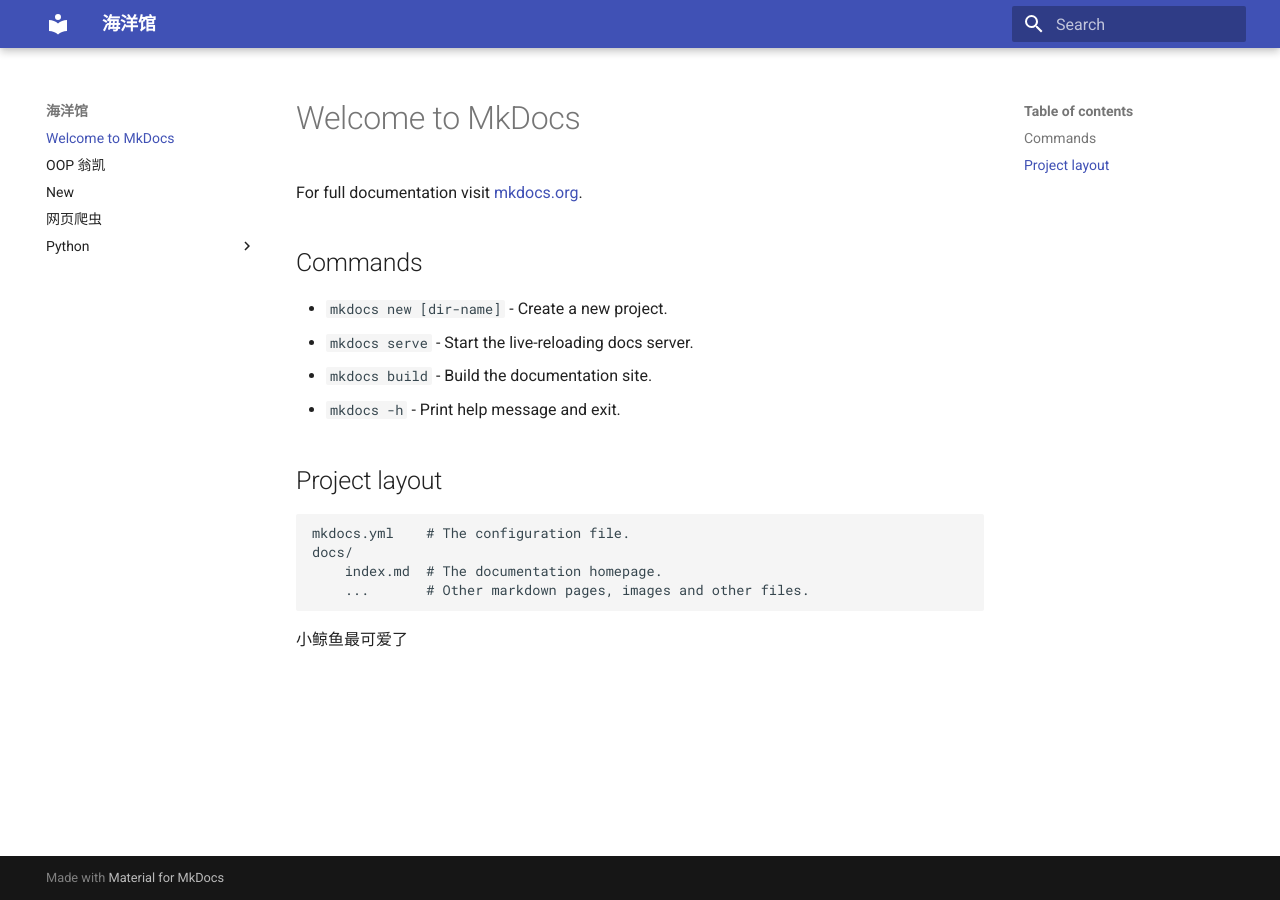
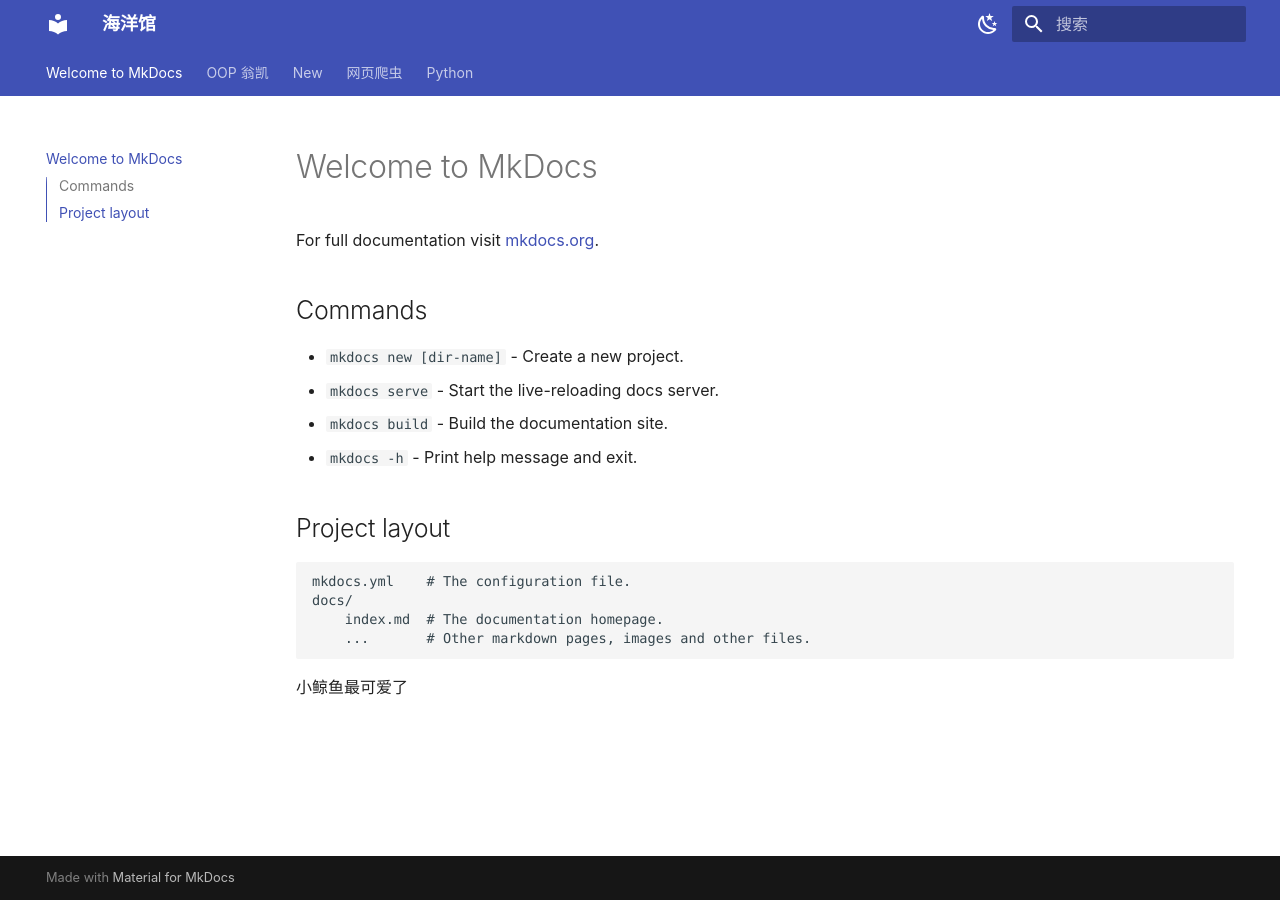
Before and after one commit to Miracle-0/littleshark, an MkDocs documentation site: the page built from docs/index.md, in a window 1280 px wide. Built offline with MkDocs 1.6.1 and Material for MkDocs 9.7.7, drawn with Linux system fonts in a browser that asks for light colours; some web fonts are replaced.

Commit message:
feat(theme): add LaTeX style (typora-latex-theme inspired) and math/section numbering

```diff
--- a/mkdocs.yml
+++ b/mkdocs.yml
@@ -1,5 +1,56 @@
 site_name: 海洋馆
 site_url: https://Miracle-0.github.io/
 site_author: Little Shark
+
 theme:
   name: material
+  language: zh
+  features:
+    - navigation.top
+    - navigation.tabs
+    - toc.integrate
+    - content.code.annotate
+  palette:
+    - scheme: default
+      primary: indigo
+      accent: blue
+      toggle:
+        icon: material/weather-night
+        name: 切换夜间模式
+    - scheme: slate
+      primary: indigo
+      accent: blue
+      toggle:
+        icon: material/weather-sunny
+        name: 切换日间模式
+  font:
+    # 如果未放置字体文件，可删除或替换为系统字体
+    text: "CMU Serif"
+    code: "CMU Typewriter"
+
+extra_css:
+  - stylesheets/latex.css
+
+extra_javascript:
+  - javascripts/section-numbering.js
+  - javascripts/math-config.js
+  - https://cdn.jsdelivr.net/npm/katex@0.16.11/dist/katex.min.js
+  - https://cdn.jsdelivr.net/npm/katex@0.16.11/dist/contrib/auto-render.min.js
+
+markdown_extensions:
+  - admonition
+  - footnotes
+  - toc:
+      permalink: true
+  - tables
+  - attr_list
+  - def_list
+  - pymdownx.arithmatex:
+      generic: true
+  - pymdownx.highlight
+  - pymdownx.superfences
+  - pymdownx.tasklist:
+      custom_checkbox: true
+
+extra:
+  latex_style: true
```
